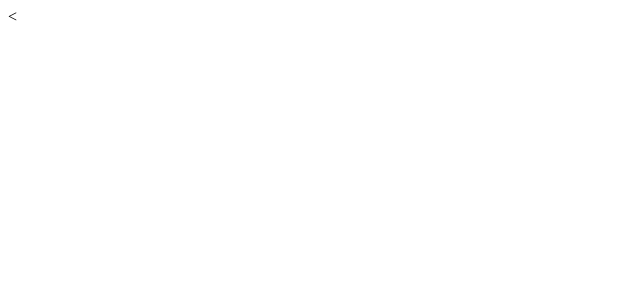
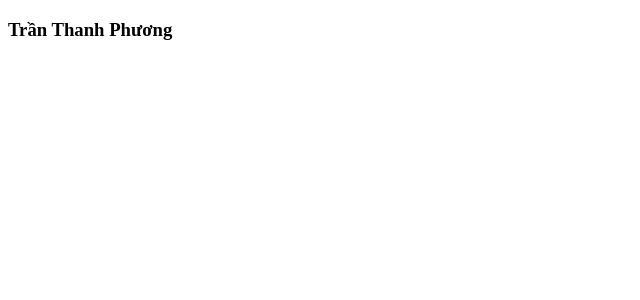
Before and after one commit to trungtrong2010/demo-project, an Angular app in the folder demo-git/: page / in a window 1280 px wide. Shown: the top 300 px of the page, without its empty margins (0-640 px from the left). Built offline with nearby package versions, Linux system fonts and the light colour scheme.

Commit message:
them the h3 Tran Thanh Phuong

```diff
--- a/demo-git/src/app/app.component.html
+++ b/demo-git/src/app/app.component.html
@@ -1 +1 @@
-<
+<h3>Trần Thanh Phương</h3>
```
